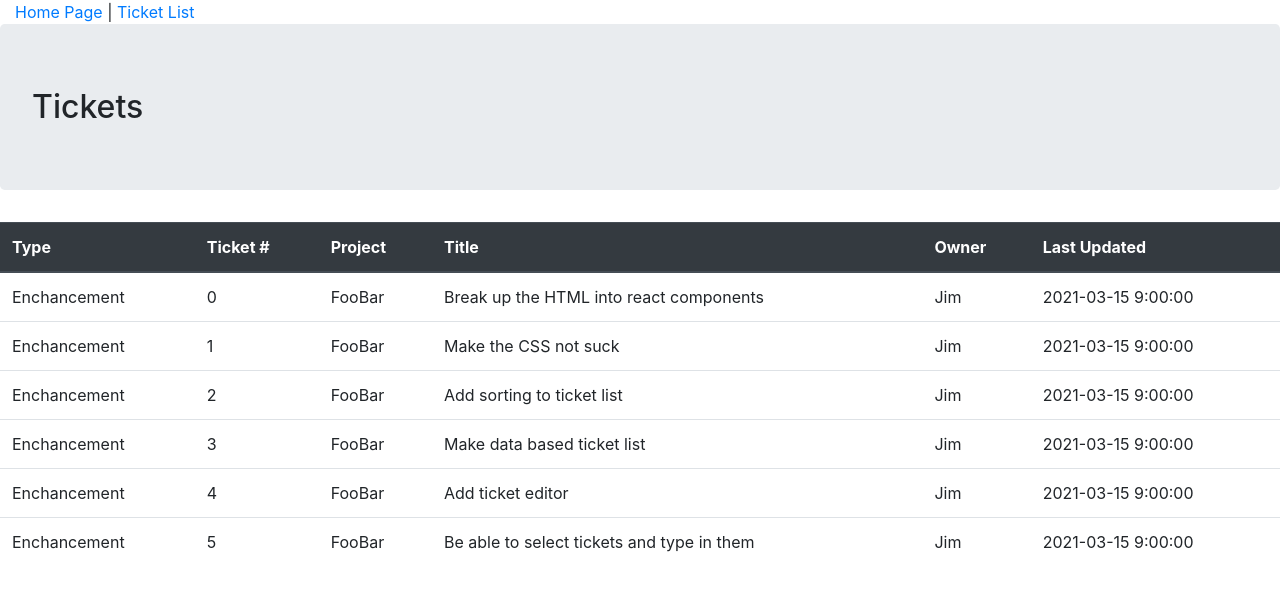
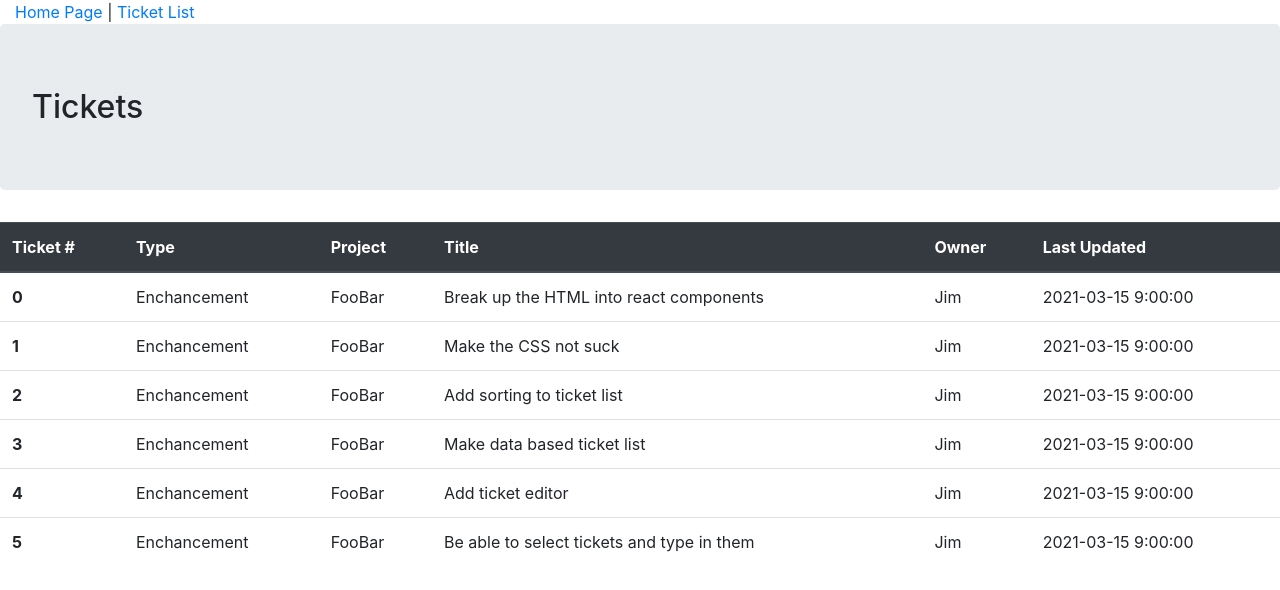
Before and after one commit to jstahl6387/irk, a React (Create React App) app: page /TicketList in a window 1280 px wide. Shown: the top 590 px of the page. Built offline with nearby package versions, Linux system fonts and the light colour scheme.

Commit message:
Added key to table and minor HTML adjustments

```diff
--- a/src/components/TicketList.js
+++ b/src/components/TicketList.js
@@ -1,11 +1,12 @@
 import React from 'react';
+import { render } from '@testing-library/react';
 
 function getTickets()
 {
   var tickets = [
     {
       type: 'Enchancement',
-      number: 0,
+      id: 0,
       project: 'FooBar',
       title: 'Break up the HTML into react components',
       owner: 'Jim',
@@ -13,7 +14,7 @@ function getTickets()
     },
     {
       type: 'Enchancement',
-      number: 1,
+      id: 1,
       project: 'FooBar',
       title: 'Make the CSS not suck',
       owner: 'Jim',
@@ -21,7 +22,7 @@ function getTickets()
     },
     {
       type: 'Enchancement',
-      number: 2,
+      id: 2,
       project: 'FooBar',
       title: 'Add sorting to ticket list',
       owner: 'Jim',
@@ -29,7 +30,7 @@ function getTickets()
     },
     {
       type: 'Enchancement',
-      number: 3,
+      id: 3,
       project: 'FooBar',
       title: 'Make data based ticket list',
       owner: 'Jim',
@@ -37,7 +38,7 @@ function getTickets()
     },
     {
       type: 'Enchancement',
-      number: 4,
+      id: 4,
       project: 'FooBar',
       title: 'Add ticket editor',
       owner: 'Jim',
@@ -45,7 +46,7 @@ function getTickets()
     },
     {
       type: 'Enchancement',
-      number: 5,
+      id: 5,
       project: 'FooBar',
       title: 'Be able to select tickets and type in them',
       owner: 'Jim',
@@ -56,32 +57,41 @@ function getTickets()
   return tickets;
 }
 
+function renderRow(ticket)
+{
+    return <tr key={ticket.id}>
+        <th scope="row">{ticket.id}</th>
+        <td>{ticket.type}</td>
+        <td>{ticket.project}</td>
+        <td>{ticket.title}</td>
+        <td>{ticket.owner}</td>
+        <td>{ticket.updated}</td>
+      </tr>
+}
+
+function renderHeader()
+{
+  return <tr>
+    <th scope="col">Ticket #</th>
+    <th scope="col">Type</th>
+    <th scope="col">Project</th>
+    <th scope="col">Title</th>
+    <th scope="col">Owner</th>
+    <th scope="col">Last Updated</th>
+  </tr>
+}
+
 function TicketList() {
   return (
   <div>
     <h2 className="jumbotron">Tickets</h2>
     <table className="table">
       <thead className="thead-dark">
-        <tr>
-          <th>Type</th>
-          <th>Ticket #</th>
-          <th>Project</th>
-          <th>Title</th>
-          <th>Owner</th>
-          <th>Last Updated</th>
-        </tr>
+        {renderHeader()}
       </thead>
-      {getTickets().map( ticket =>
-        {
-          return <tr>
-            <td>{ticket.type}</td>
-            <td>{ticket.number}</td>
-            <td>{ticket.project}</td>
-            <td>{ticket.title}</td>
-            <td>{ticket.owner}</td>
-            <td>{ticket.updated}</td>
-          </tr>
-        })}
+      <tbody>
+        {getTickets().map(renderRow)}
+      </tbody>
     </table>
   </div>
   );
--- a/src/components/common/Header.js
+++ b/src/components/common/Header.js
@@ -3,7 +3,7 @@ import React from 'react';
 function Header()
 {
     return (
-        <nav class='container-fluid'>
+        <nav className='container-fluid'>
             <a href='/HomePage'>Home Page</a> | <a href='/TicketList'>Ticket List</a>
         </nav>
     );
```
